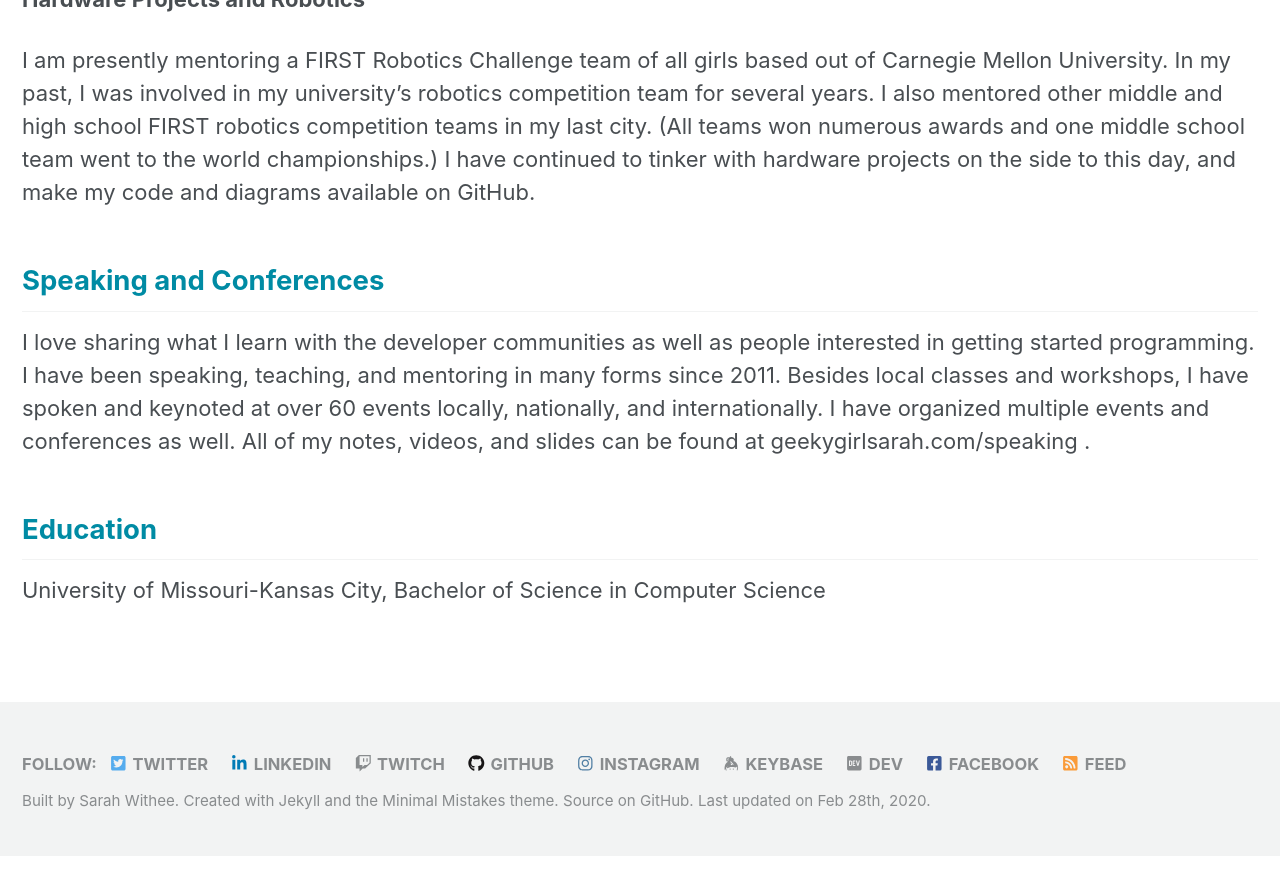
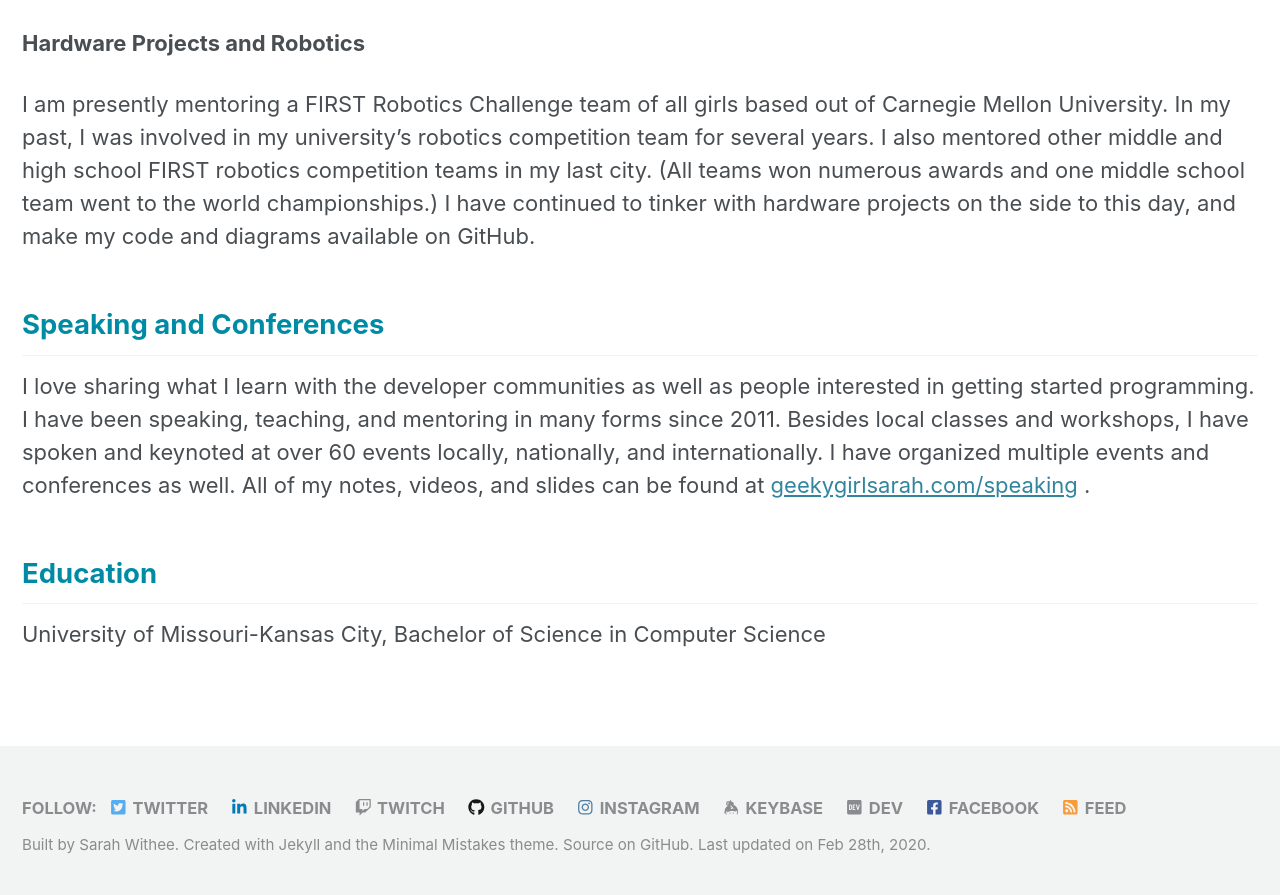
Before and after one commit to geekygirlsarah/geekygirlsarah.com, a Jekyll site: the page built from _pages/resume.md, in a window 1280 px wide and 900 px high, scrolled down 4859 px. Shown: the top 895 px of the window. Built offline with Jekyll 4.4.1, drawn with Linux system fonts in a browser that asks for light colours; cached includes are drawn as plain includes; nearby versions of some CDN libraries; comment, search, counter and statistics services are not loaded; before the commit the page ends 5715 px from its top, so only the background shows below that; part of the change alters nothing that is shown; some of the changed text lies outside the part shown.

```diff
--- a/_pages/resume.md
+++ b/_pages/resume.md
@@ -31,6 +31,7 @@ Azure (IoT Hub, Service Queues), Laravel, Xamarin, React and React Native, Mongo
 ### Freelancing/Contracting
 **Jun 2019 – Present**<br />
 
+* Integrated Redis server into system platform and built out code for using it in caching and login systems
 * Fixed bugs and added new features with a small team on a React, React Native, and C# app (web and mobile) to help caregivers remember to report patient information to doctors
 * Added AWS integrations into a Python project to allow searching for academic papers without needing to subscribe to journals
 
@@ -118,11 +119,9 @@ The Rest of Us in Tech is an inclusive initiative for the tech community which h
 
 I am presently mentoring a FIRST Robotics Challenge team of all girls based out of Carnegie Mellon University. In my past, I was involved in my university’s robotics competition team for several years. I also mentored other middle and high school FIRST robotics competition teams in my last city. (All teams won numerous awards and one middle school team went to the world championships.) I have continued to tinker with hardware projects on the side to this day, and make my code and diagrams available on GitHub.
 
-
 ## Speaking and Conferences
 
-I love sharing what I learn with the developer communities as well as people interested in getting started programming. I have been speaking, teaching, and mentoring in many forms since 2011. Besides local classes and workshops, I have spoken and keynoted at over 60 events locally, nationally, and internationally. I have organized multiple events and conferences as well. All of my notes, videos, and slides can be found at geekygirlsarah.com/speaking .
-
+I love sharing what I learn with the developer communities as well as people interested in getting started programming. I have been speaking, teaching, and mentoring in many forms since 2011. Besides local classes and workshops, I have spoken and keynoted at over 60 events locally, nationally, and internationally. I have organized multiple events and conferences as well. All of my notes, videos, and slides can be found at [geekygirlsarah.com/speaking](/speaking) .
 
 ## Education
 University of Missouri-Kansas City, Bachelor of Science in Computer Science
```
